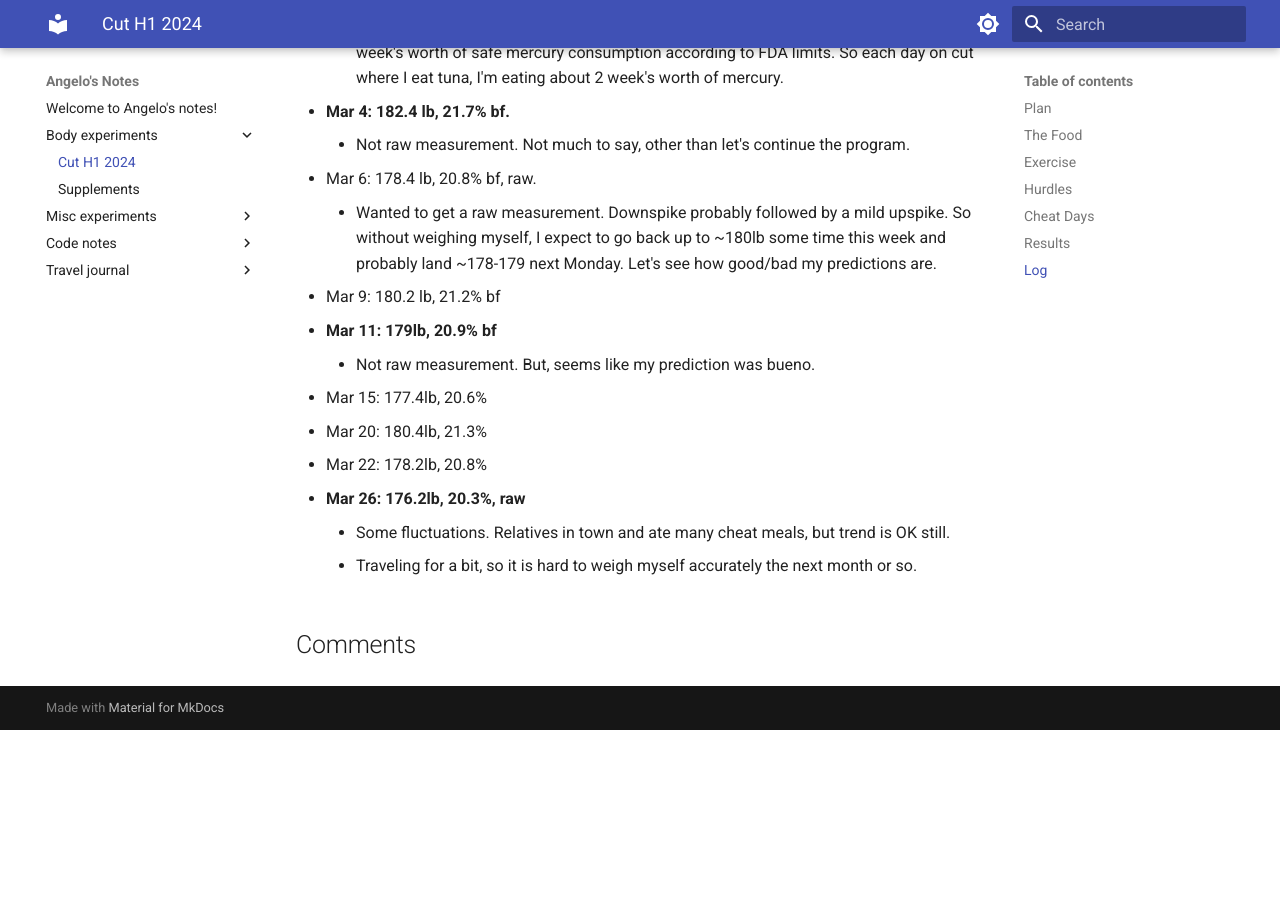
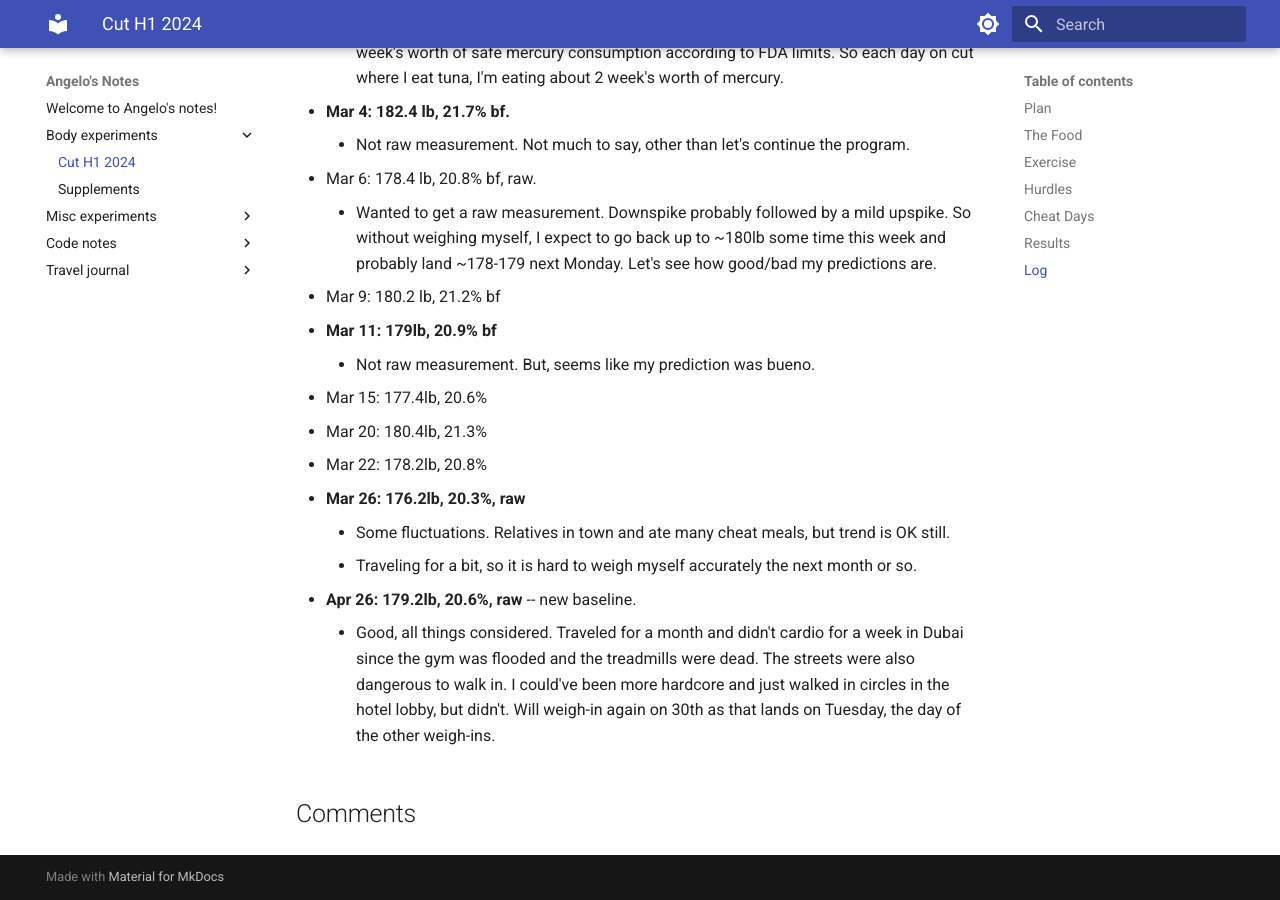
Before and after one commit to ANG3L0/notes-bloggo, an MkDocs documentation site: the page built from docs/Body experiments/DietProtocol2024.md, in a window 1280 px wide and 900 px high, scrolled down 11490 px. Built offline with MkDocs 1.6.1 and Material for MkDocs 9.7.7, drawn with Linux system fonts in a browser that asks for light colours; comment, search, counter and statistics services are not loaded; before the commit the page ends 12220 px from its top, so only the background shows below that.

Commit message:
update diet

```diff
--- a/docs/Body experiments/DietProtocol2024.md
+++ b/docs/Body experiments/DietProtocol2024.md
@@ -206,3 +206,7 @@ Daily reports are kind of a waste of time. Some say you should take the average
 * **Mar 26: 176.2lb, 20.3%, raw**
     * Some fluctuations. Relatives in town and ate many cheat meals, but trend is OK still.
     * Traveling for a bit, so it is hard to weigh myself accurately the next month or so.
+
+* **Apr 26: 179.2lb, 20.6%, raw**  -- new baseline.
+
+    * Good, all things considered. Traveled for a month and didn't cardio for a week in Dubai since the gym was flooded and the treadmills were dead. The streets were also dangerous to walk in. I could've been more hardcore and just walked in circles in the hotel lobby, but didn't. Will weigh-in again on 30th as that lands on Tuesday, the day of the other weigh-ins.
```
